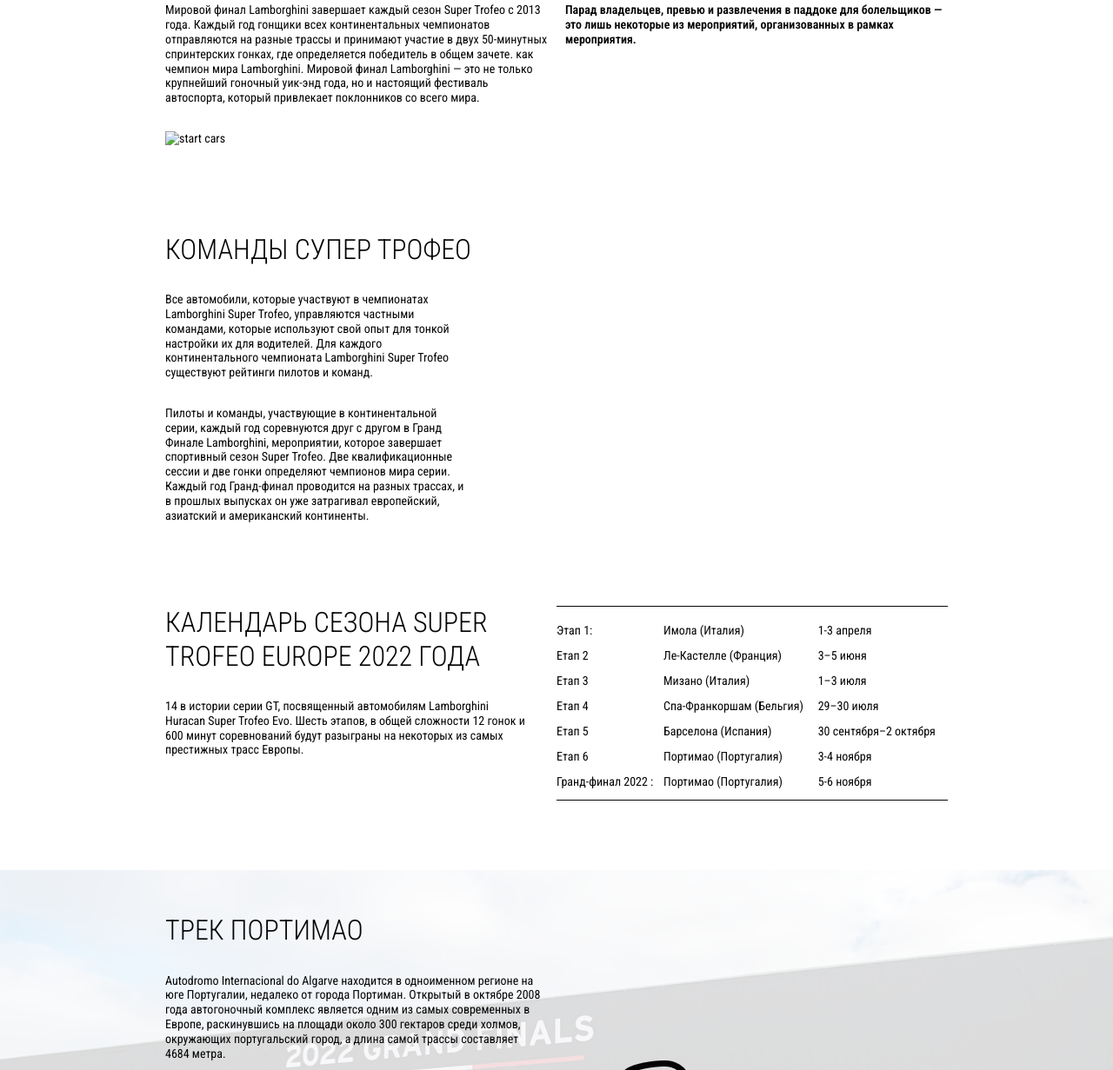
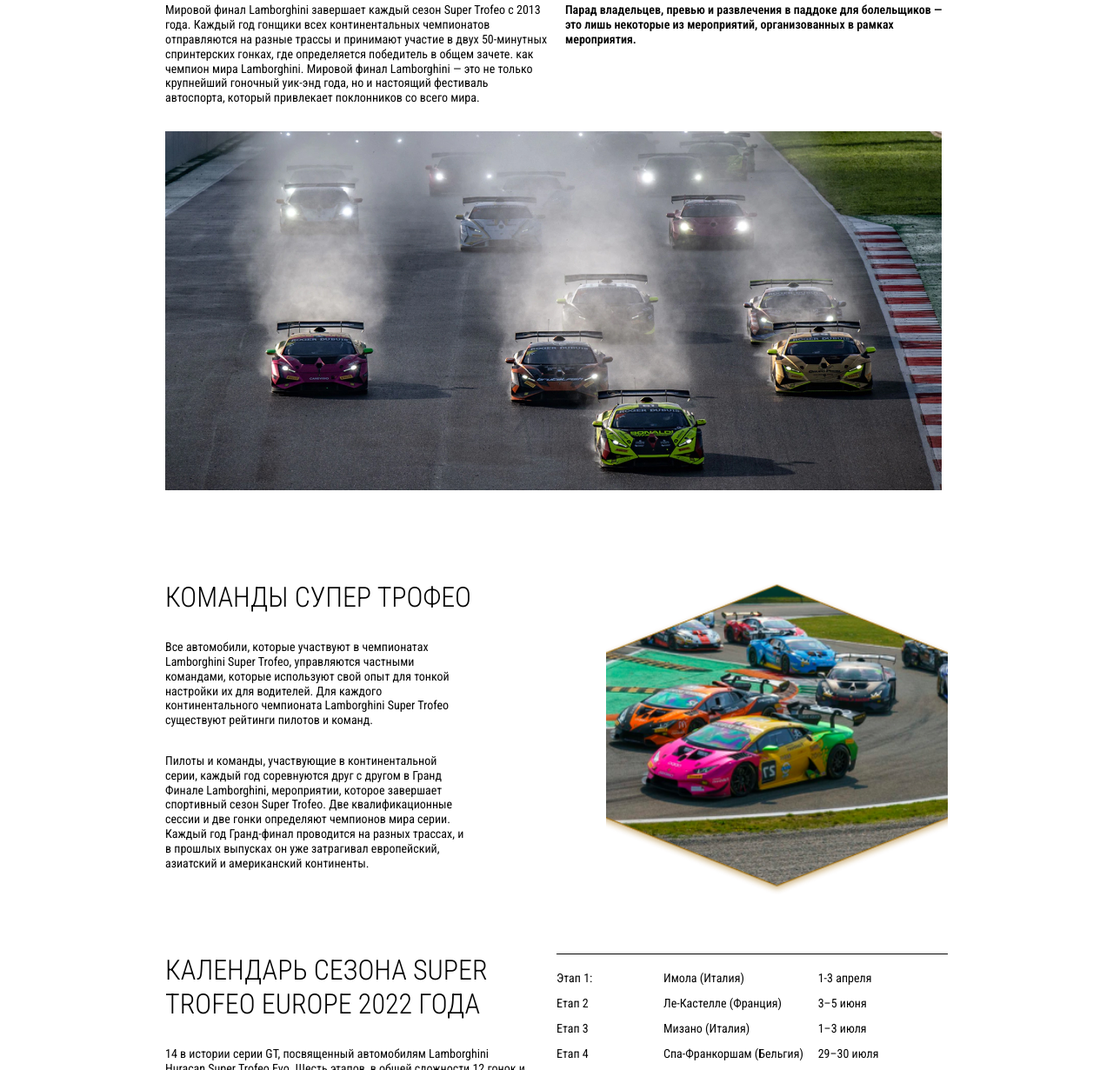
Before and after one commit to helios912/lamborghini, a website: page index.html in a window 1280 px wide. Shown: the part 965-2196 px from the top of the page at 87% size. Drawn offline with nearby package versions, Linux system fonts and the light colour scheme; the site is published under a folder, as on GitHub Pages, so addresses that start at the root find nothing.

Commit message:
kartunku

```diff
--- a/index.html
+++ b/index.html
@@ -118,7 +118,7 @@
               >
             </div>
             <img
-              src="/images/info-1.jpg"
+              src="./images/info-1.jpg"
               alt="start cars"
               class="info__part-img"
             />
@@ -143,7 +143,7 @@
                 американский континенты.
               </p>
             </div>
-            <img src="/images/info-2.png" alt="" class="info__part-img" />
+            <img src="./images/info-2.png" alt="" class="info__part-img" />
           </div>
           <div class="info-part info-part--third">
             <div class="info__content">
```
